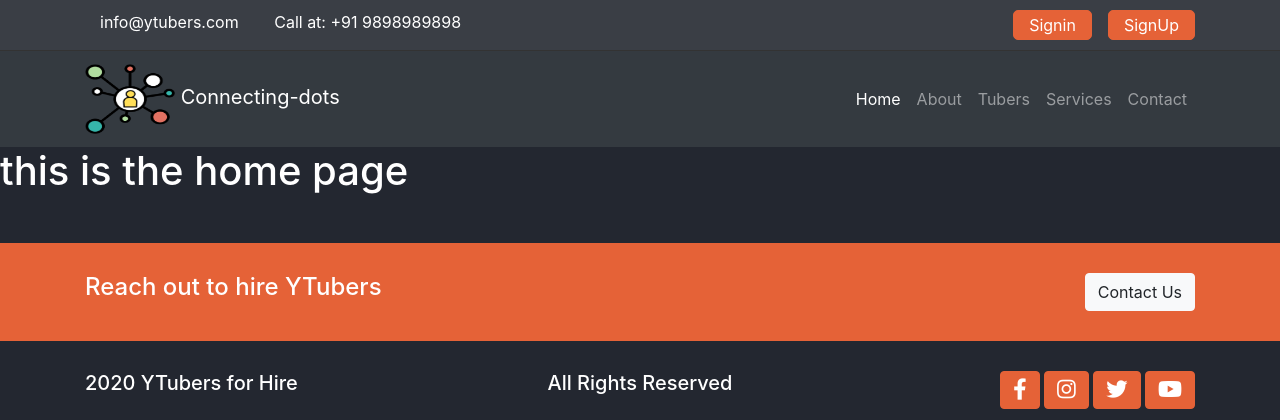
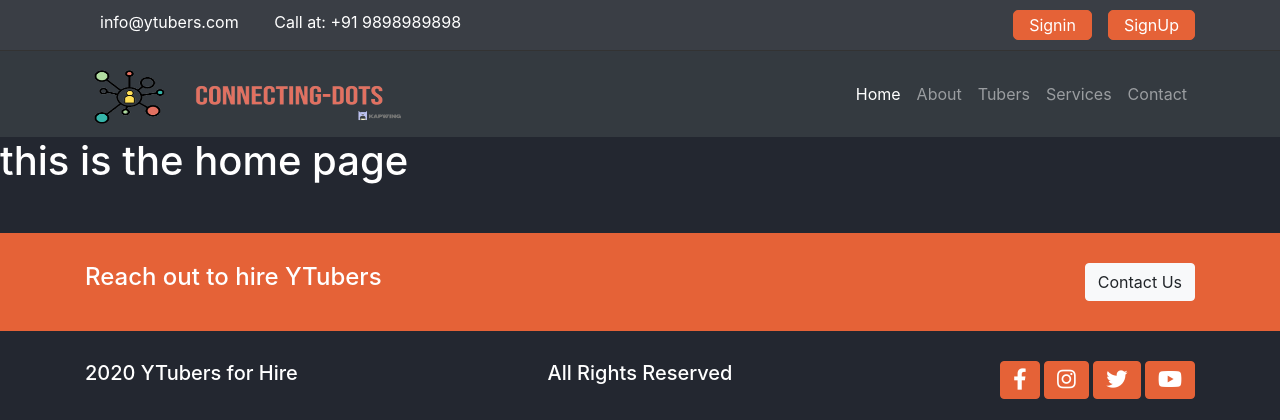
Before and after one commit to Rajatkhatri7/Connecting-Dots, a Django app: page / in a window 1280 px wide. Shown: the top 420 px of the page. Run offline with Django 3.2, Linux system fonts and the light colour scheme.

Commit message:
logo changed

```diff
--- a/connectingdots/templates/base.html
+++ b/connectingdots/templates/base.html
@@ -52,7 +52,7 @@
   <nav class="navbar navbar-expand-lg navbar-dark bg-dark">
     <div class="container">
       <a class="navbar-brand" href="/index.html">
-        <img src="{% static './assets/images/logo2.png' %}"  alt="" width="90" height="70" alt="" loading="lazy"> Connecting-dots
+        <img src="{% static './assets/images/Studio_Project.png' %}"  alt="" width="325" height="60" alt="" loading="lazy">
 
       </a>
       <button class="navbar-toggler" type="button" data-toggle="collapse" data-target="#navbarNav"
```
Also changed, not shown: connectingdots/connectingdots/static/assets/images/Studio_Project.png (added), connectingdots/static/assets/images/Studio_Project.png (added).
